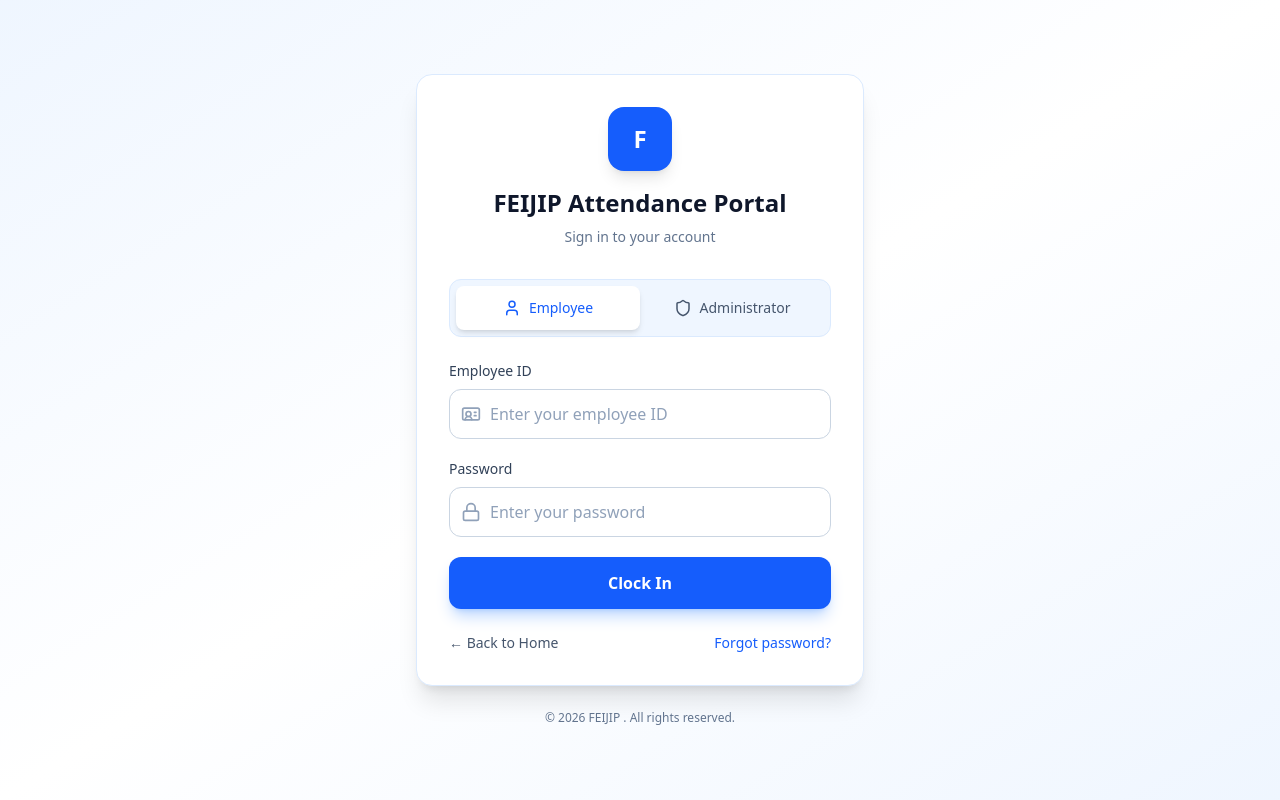
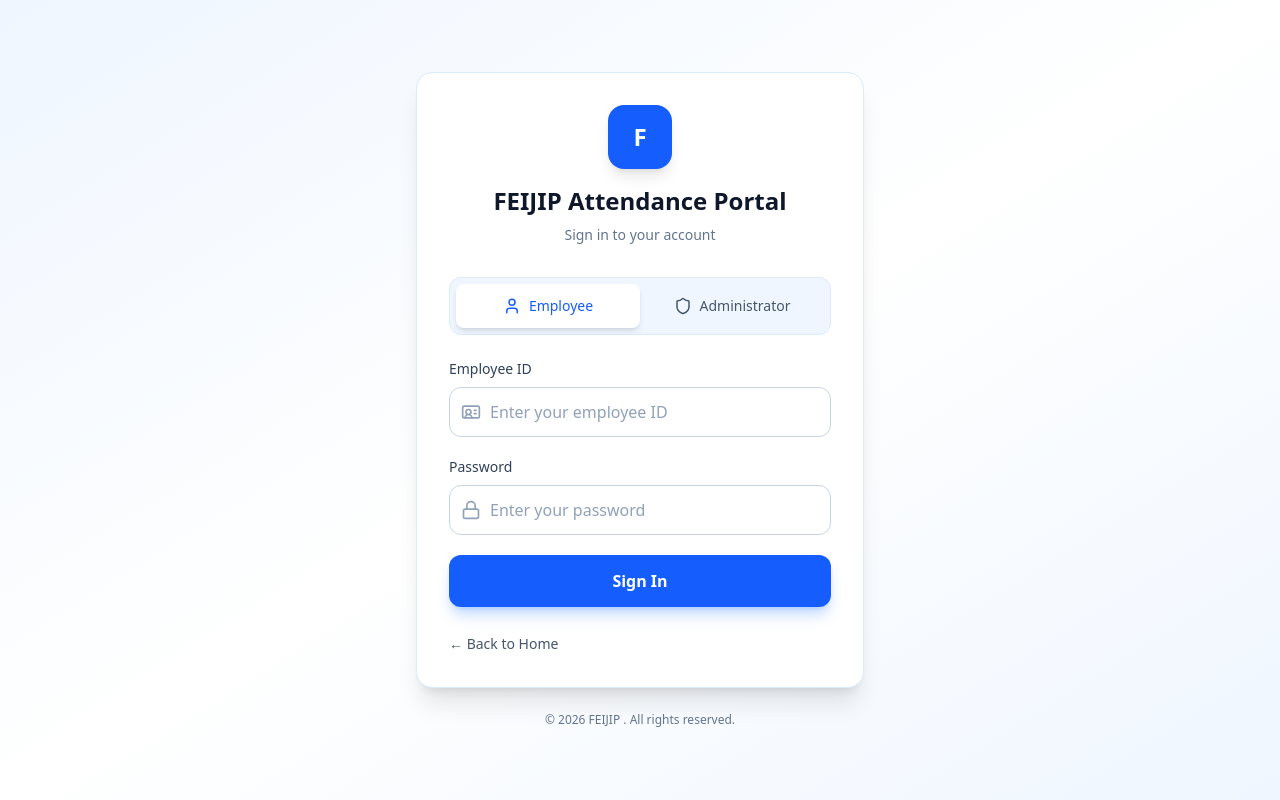
Before and after one commit to XUN0024/employee-attendance-system, a Next.js app: page /login in a window 1280 px wide. Built offline with nearby package versions, Linux system fonts and the light colour scheme.

Commit message:
fix: simplify sign in button text and remove forgotten password link

```diff
--- a/app/login/page.tsx
+++ b/app/login/page.tsx
@@ -162,24 +162,18 @@ export default function LoginPage() {
                                     Signing in...
                                 </>
                             ) : (
-                                <>{role === 'employee' ? 'Clock In' : 'Sign In'}</>
+                                <>Sign In</>
                             )}
                         </button>
                     </form>
 
-                    <div className="mt-6 flex items-center justify-between text-sm">
+                    <div className="mt-6">
                         <Link
                             href="/"
-                            className="text-slate-600 hover:text-slate-800 hover:underline"
+                            className="text-slate-600 hover:text-slate-800 hover:underline text-sm"
                         >
                             ← Back to Home
                         </Link>
-                        <a
-                            href="#"
-                            className="text-blue-600 hover:text-blue-700 hover:underline"
-                        >
-                            Forgot password?
-                        </a>
                     </div>
                 </div>
 
```
